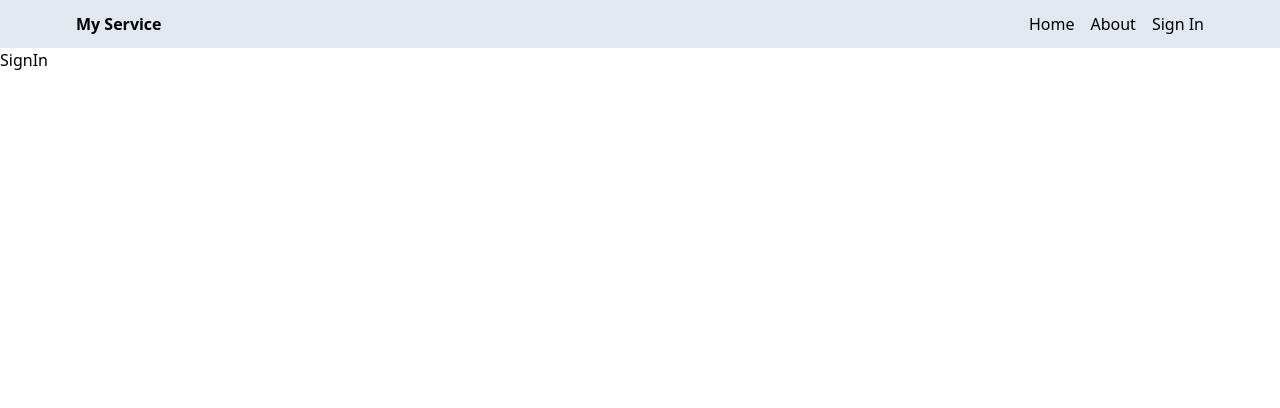
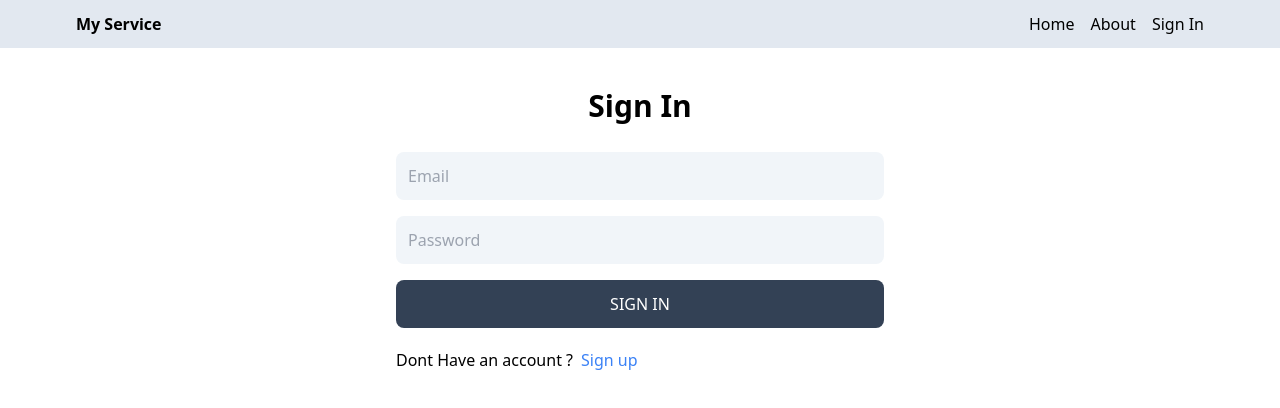
Before and after one commit to Rayadi-Ayoub/mern-soa, a React (Vite) app in the folder frontend/: page /sign-in in a window 1280 px wide. Shown: the top 408 px of the page. Built offline with nearby package versions, Linux system fonts and the light colour scheme.

Commit message:
complete the sign in page functionality

```diff
--- a/frontend/src/pages/SignIn.jsx
+++ b/frontend/src/pages/SignIn.jsx
@@ -1,7 +1,78 @@
-import React from "react";
+import { useState } from "react";
+import { Link, useNavigate } from "react-router-dom";
 
 function SignIn() {
-  return <div>SignIn</div>;
+  const [fromData, setFromData] = useState({});
+  const [error, setError] = useState(false);
+  const [loading, setLoading] = useState(false);
+  const navigate = useNavigate();
+  const handleChange = (e) => {
+    setFromData({ ...fromData, [e.target.id]: e.target.value });
+  };
+  const handleSubmit = async (e) => {
+    e.preventDefault();
+    try {
+      setLoading(true);
+      setLoading(false);
+      const res = await fetch("/api/auth/signin", {
+        method: "POST",
+        headers: {
+          "Content-Type": "application/json",
+        },
+        body: JSON.stringify(fromData),
+      });
+      const data = await res.json();
+      if (data.success == false) {
+        setError(true);
+        return;
+      }
+      navigate("/");
+      setError(false);
+    } catch (error) {
+      setLoading(false);
+      setError(true);
+    }
+  };
+  return (
+    <div className="p-3 max-w-lg mx-auto">
+      <h1
+        className="text-3xl text-center font-semibold
+    my-7 "
+      >
+        Sign In
+      </h1>
+      <form onSubmit={handleSubmit} className="flex flex-col gap-4">
+        <input
+          type="text"
+          placeholder="Email"
+          id="email"
+          className="bg-slate-100 p-3 rounded-lg"
+          onChange={handleChange}
+        />
+        <input
+          type="password"
+          placeholder="Password"
+          id="password"
+          className="bg-slate-100 p-3 rounded-lg"
+          onChange={handleChange}
+        />
+        <button
+          disabled={loading}
+          className="bg-slate-700 text-white p-3 rounded-lg
+        uppercase hover:opacity-95 disabled:placeholder-opacity-95"
+        >
+          {loading ? "Loading..." : "Sign In"}
+        </button>
+      </form>
+      <div className="flex  gap-2 mt-5">
+        <p>Dont Have an account ?</p>
+        <Link to="/sign-up">
+          <span className="text-blue-500">Sign up</span>
+        </Link>
+      </div>
+      <p className="text-red-700 mt-5">{error && "Something went wrong!"} </p>
+    </div>
+  );
 }
 
 export default SignIn;
--- a/frontend/src/pages/SignUp.jsx
+++ b/frontend/src/pages/SignUp.jsx
@@ -1,10 +1,12 @@
 import { useState } from "react";
-import { Link } from "react-router-dom";
+import { Link, useNavigate } from "react-router-dom";
 
 function SignUp() {
   const [fromData, setFromData] = useState({});
   const [error, setError] = useState(false);
   const [loading, setLoading] = useState(false);
+  const navigate = useNavigate();
+
   const handleChange = (e) => {
     setFromData({ ...fromData, [e.target.id]: e.target.value });
   };
@@ -26,6 +28,7 @@
         setError(true);
         return;
       }
+      navigate("/sign-in");
       setError(false);
     } catch (error) {
       setLoading(false);
```
